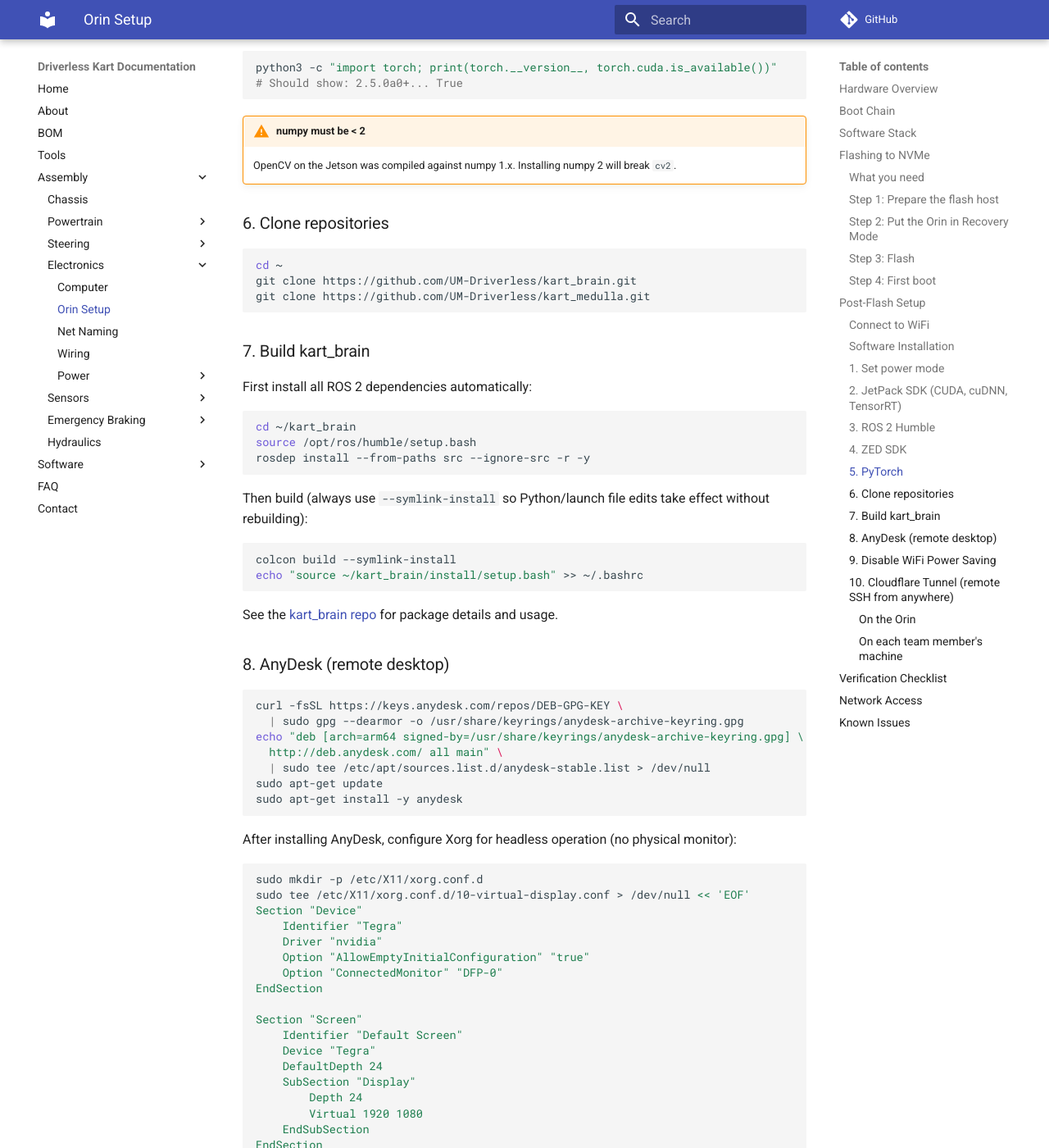
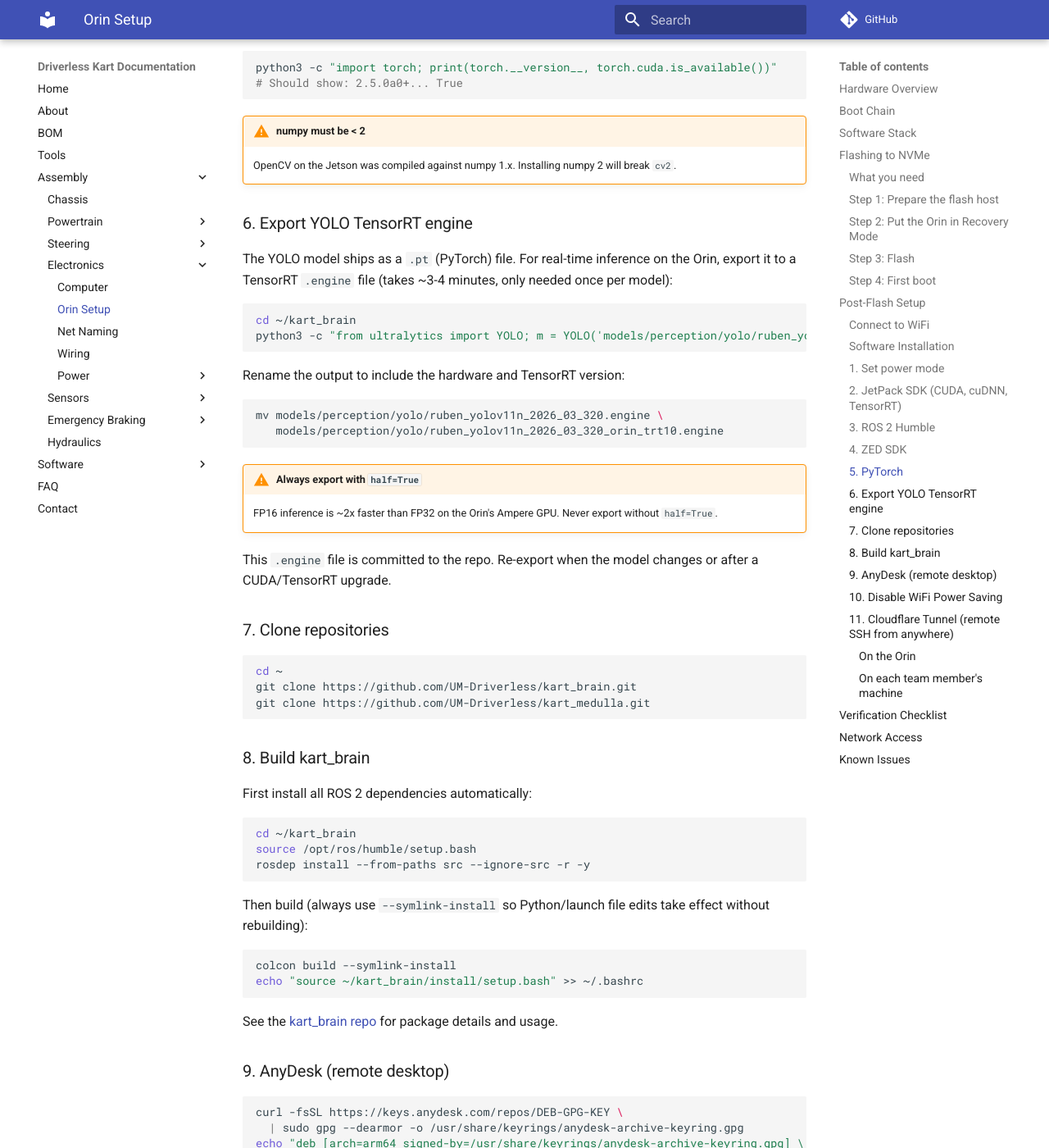
Before and after one commit to UM-Driverless/kart_docs, an MkDocs documentation site: the page built from docs/assembly/electronics/orin-setup.md, in a window 1280 px wide and 1400 px high, scrolled down 6050 px. Shown: the whole window at 82% size. Built offline with MkDocs 1.6.1 and Material for MkDocs 9.7.7, drawn with Linux system fonts in a browser that asks for light colours; comment, search, counter and statistics services are not loaded; some of the changed text lies outside the part shown.

Commit message:
Add FP16 export, ControlMaster SSH, TensorRT engine docs
Co-Authored-By: Claude Opus 4.6 (1M context) <noreply@anthropic.com>

````diff
--- a/docs/assembly/electronics/orin-setup.md
+++ b/docs/assembly/electronics/orin-setup.md
@@ -240,7 +240,28 @@ python3 -c "import torch; print(torch.__version__, torch.cuda.is_available())"
 !!! warning "numpy must be < 2"
     OpenCV on the Jetson was compiled against numpy 1.x. Installing numpy 2 will break `cv2`.
 
-### 6. Clone repositories
+### 6. Export YOLO TensorRT engine
+
+The YOLO model ships as a `.pt` (PyTorch) file. For real-time inference on the Orin, export it to a TensorRT `.engine` file (takes ~3-4 minutes, only needed once per model):
+
+```bash
+cd ~/kart_brain
+python3 -c "from ultralytics import YOLO; m = YOLO('models/perception/yolo/ruben_yolov11n_2026_03.pt'); m.export(format='engine', imgsz=320, half=True)"
+```
+
+Rename the output to include the hardware and TensorRT version:
+
+```bash
+mv models/perception/yolo/ruben_yolov11n_2026_03_320.engine \
+   models/perception/yolo/ruben_yolov11n_2026_03_320_orin_trt10.engine
+```
+
+!!! warning "Always export with `half=True`"
+    FP16 inference is ~2x faster than FP32 on the Orin's Ampere GPU. Never export without `half=True`.
+
+This `.engine` file is committed to the repo. Re-export when the model changes or after a CUDA/TensorRT upgrade.
+
+### 7. Clone repositories
 
 ```bash
 cd ~
@@ -267,7 +288,7 @@ echo "source ~/kart_brain/install/setup.bash" >> ~/.bashrc
 
 See the [kart_brain repo](https://github.com/UM-Driverless/kart_brain) for package details and usage.
 
-### 8. AnyDesk (remote desktop)
+### 9. AnyDesk (remote desktop)
 
 ```bash
 curl -fsSL https://keys.anydesk.com/repos/DEB-GPG-KEY \
@@ -342,7 +363,7 @@ sudo chmod +x /etc/NetworkManager/dispatcher.d/99-wifi-powersave-off
 !!! note "Interface name"
     The WiFi interface is `wlP1p1s0` on the AGX Orin (not `wlan0`). Verify with `ip link show`.
 
-### 10. Cloudflare Tunnel (remote SSH from anywhere)
+### 11. Cloudflare Tunnel (remote SSH from anywhere)
 
 This lets anyone on the team SSH into the Orin from outside the university network — no open ports, no VPN.
 
@@ -391,14 +412,22 @@ sudo systemctl enable --now cloudflared
     - Ubuntu/Debian: `wget https://github.com/cloudflare/cloudflared/releases/latest/download/cloudflared-linux-amd64.deb && sudo dpkg -i cloudflared-linux-amd64.deb`
     - Windows: `winget install Cloudflare.cloudflared`
 
-2. Add to `~/.ssh/config`:
+2. Create the sockets directory and add to `~/.ssh/config`:
+    ```bash
+    mkdir -p ~/.ssh/sockets
+    ```
     ```
     Host orin-remote
         HostName orin.rubenayla.xyz
         User orin
         IdentityFile ~/.ssh/id_ed25519
         ProxyCommand cloudflared access ssh --hostname %h
+        ControlMaster auto
+        ControlPath ~/.ssh/sockets/%r@%h-%p
+        ControlPersist 10m
     ```
+
+    `ControlMaster` reuses a single SSH connection for all sessions — subsequent commands connect in ~50ms instead of ~400ms.
 
 3. Send their public key (`cat ~/.ssh/id_ed25519.pub`) to be added to the Orin's `~/.ssh/authorized_keys`.
 
````
Also changed, not shown: other parts of docs/assembly/electronics/orin-setup.md (+2 -2 lines).
